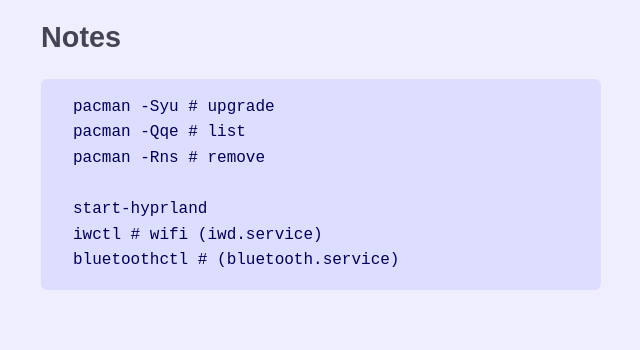
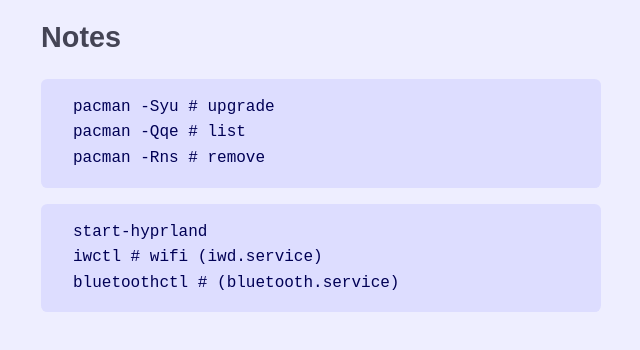
Before and after one commit to mstefanwalker/web, a plain HTML site: page arch.html in a window 1280 px wide. Shown: the part 146-496 px from the top of the page, without its empty margins (319-959 px from the left). Drawn offline with Linux system fonts and the light colour scheme.

Commit message:
Separate notes into two code blocks

```diff
--- a/arch.html
+++ b/arch.html
@@ -21,9 +21,8 @@
             <h2>Notes</h2>
             <pre><code>pacman -Syu # upgrade
 pacman -Qqe # list
-pacman -Rns # remove
-
-start-hyprland
+pacman -Rns # remove</code></pre>
+            <pre><code>start-hyprland
 iwctl # wifi (iwd.service)
 bluetoothctl # (bluetooth.service)</code></pre>
         </section>
```
